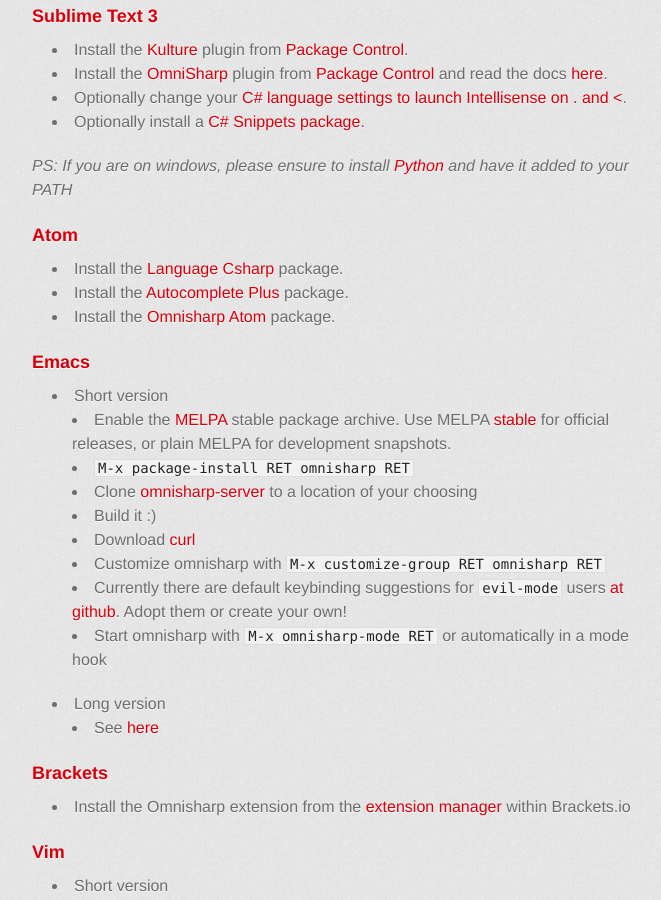
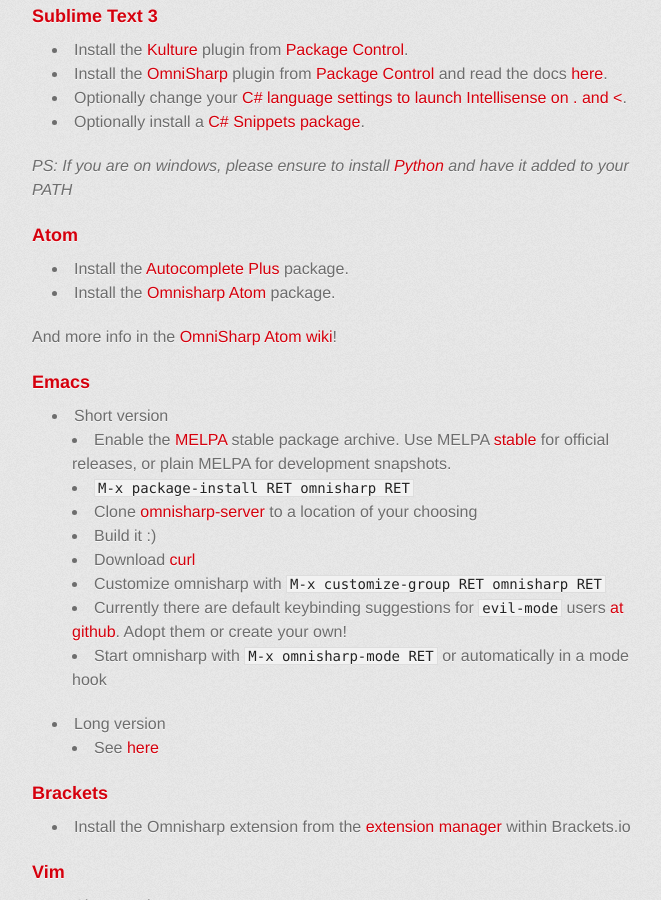
Before and after one commit to OmniSharp/OmniSharp.github.io, a Jekyll site: the page built from index.md, in a window 1280 px wide and 900 px high, scrolled down 956 px. Shown: the whole window, without its empty margins (298-959 px from the left). Built offline with Jekyll 4.4.1, drawn with Linux system fonts in a browser that asks for light colours; some web fonts are replaced.

Commit message:
Updated to include link to wiki
Also removed the language csharp requirement, which is now bundled with the newer versions of the Atom Editor (from v0.178 - https://github.com/atom/atom/releases/tag/v0.178.0 -- Current is v0.192).

```diff
--- a/index.md
+++ b/index.md
@@ -26,9 +26,10 @@
 *PS: If you are on windows, please ensure to install [Python](http://www.python.org/download/releases/2.7.5/) and have it added to your PATH*
 
 ### [Atom](https://atom.io/)
-- Install the [Language Csharp](https://atom.io/packages/language-csharp) package.
 - Install the [Autocomplete Plus](https://atom.io/packages/autocomplete-plus) package.
 - Install the [Omnisharp Atom](https://atom.io/packages/omnisharp-atom) package.
+
+And more info in the [OmniSharp Atom wiki](https://github.com/OmniSharp/omnisharp-atom/wiki)!
 
 ### [Emacs](http://www.gnu.org/software/emacs/)
 - Short version
```
